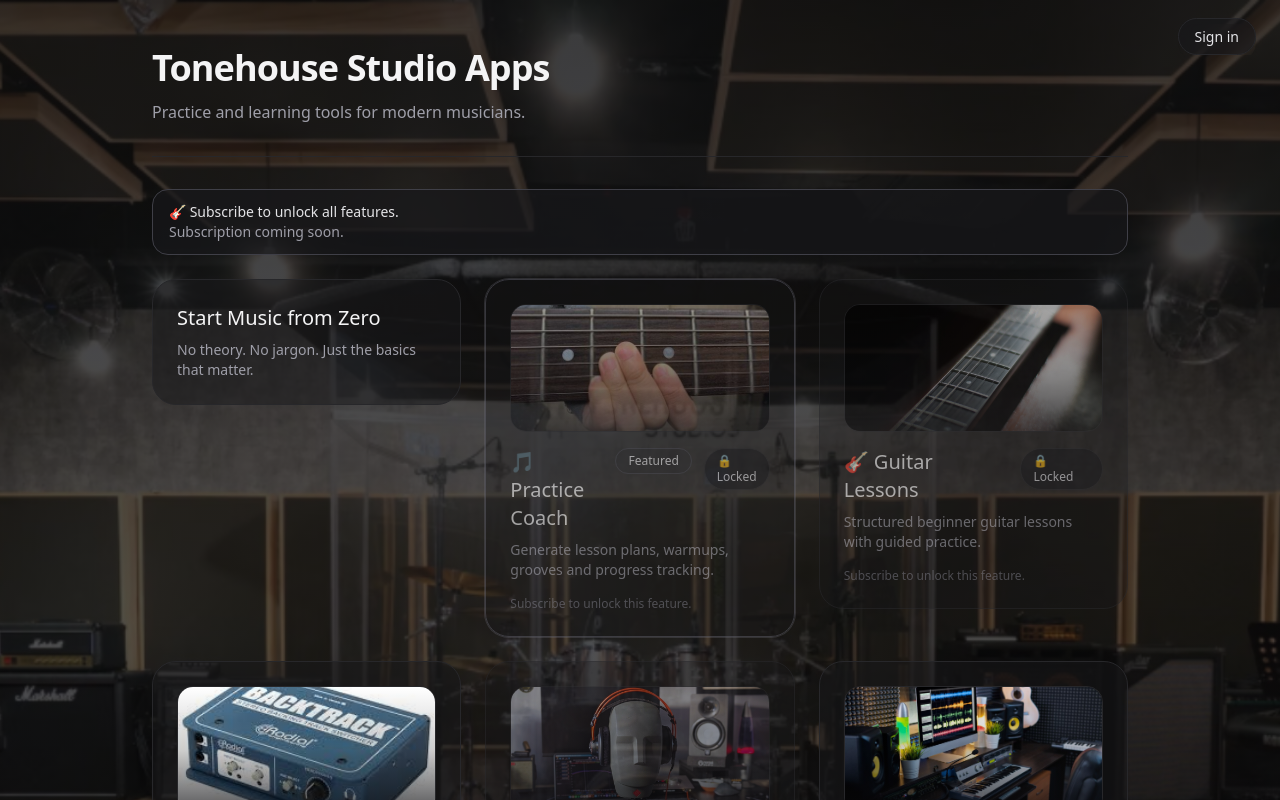
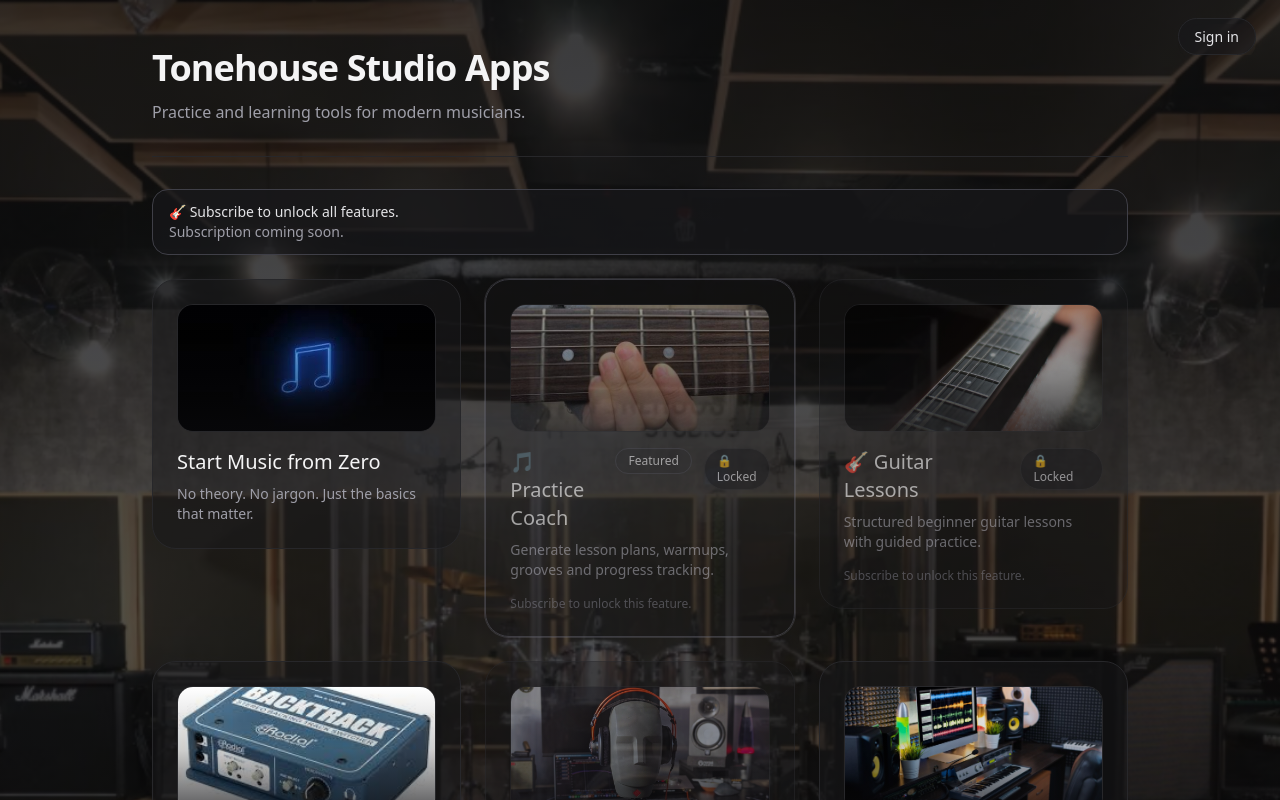
Before and after one commit to mohithkaranth/tonehouse-ai-coach, a Next.js app: page / in a window 1280 px wide. Shown: the top 800 px of the page. Built offline with nearby package versions, Linux system fonts and the light colour scheme; no server answers.

Commit message:
Update page.tsx

```diff
--- a/app/page.tsx
+++ b/app/page.tsx
@@ -101,8 +101,11 @@ export default async function HomePage() {
   const cards: CardDef[] = [
     {
       title: "Start Music from Zero",
-      description: "No theory. No jargon. Just the basics that matter.",
-      href: "/start",
+  description: "No theory. No jargon. Just the basics that matter.",
+  href: "/start",
+  requiresAuth: false,
+  imageSrc: "/home/starter.jpg",
+  imageAlt: "Start music from zero",
     },
     {
       title: "🎵 Practice Coach",
```
